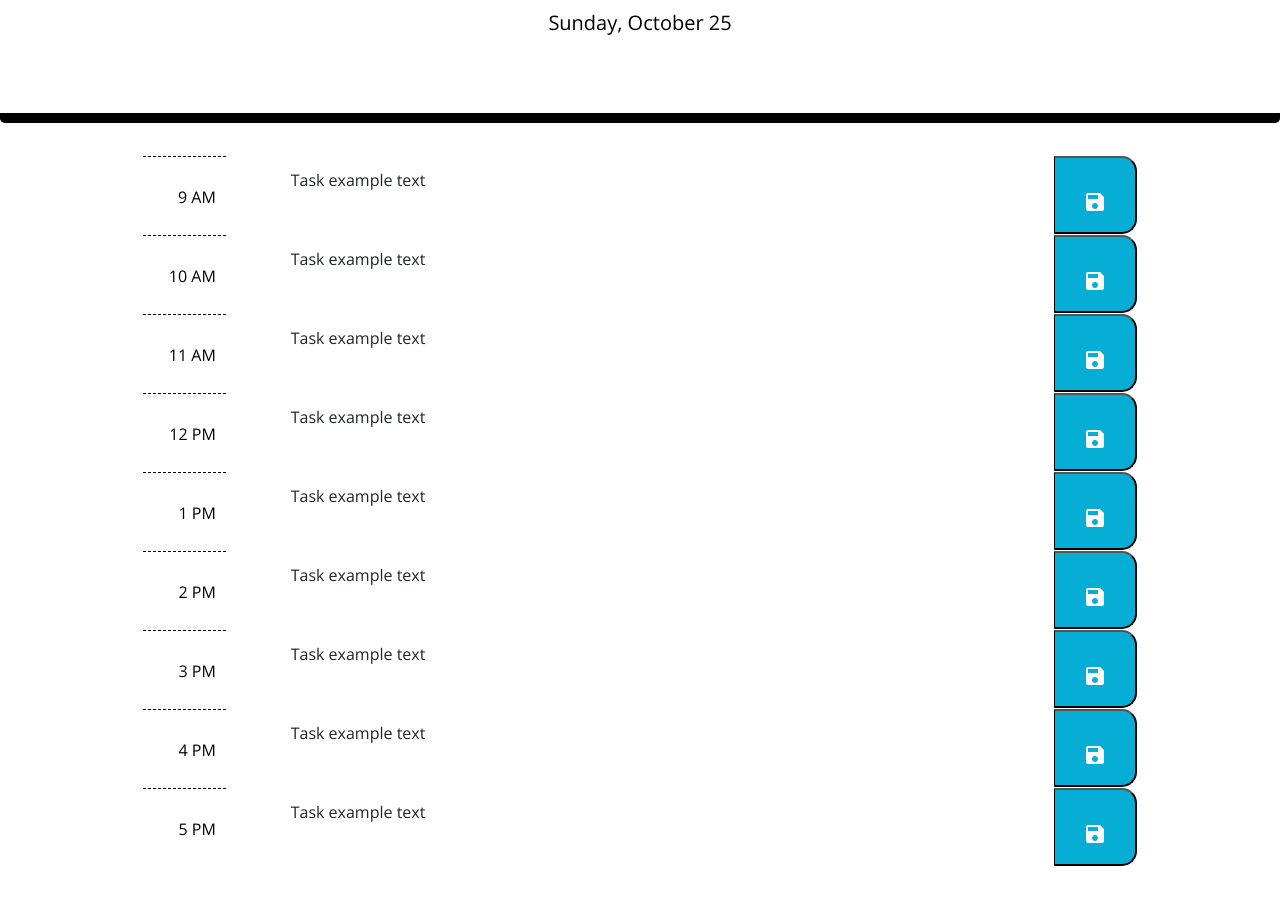
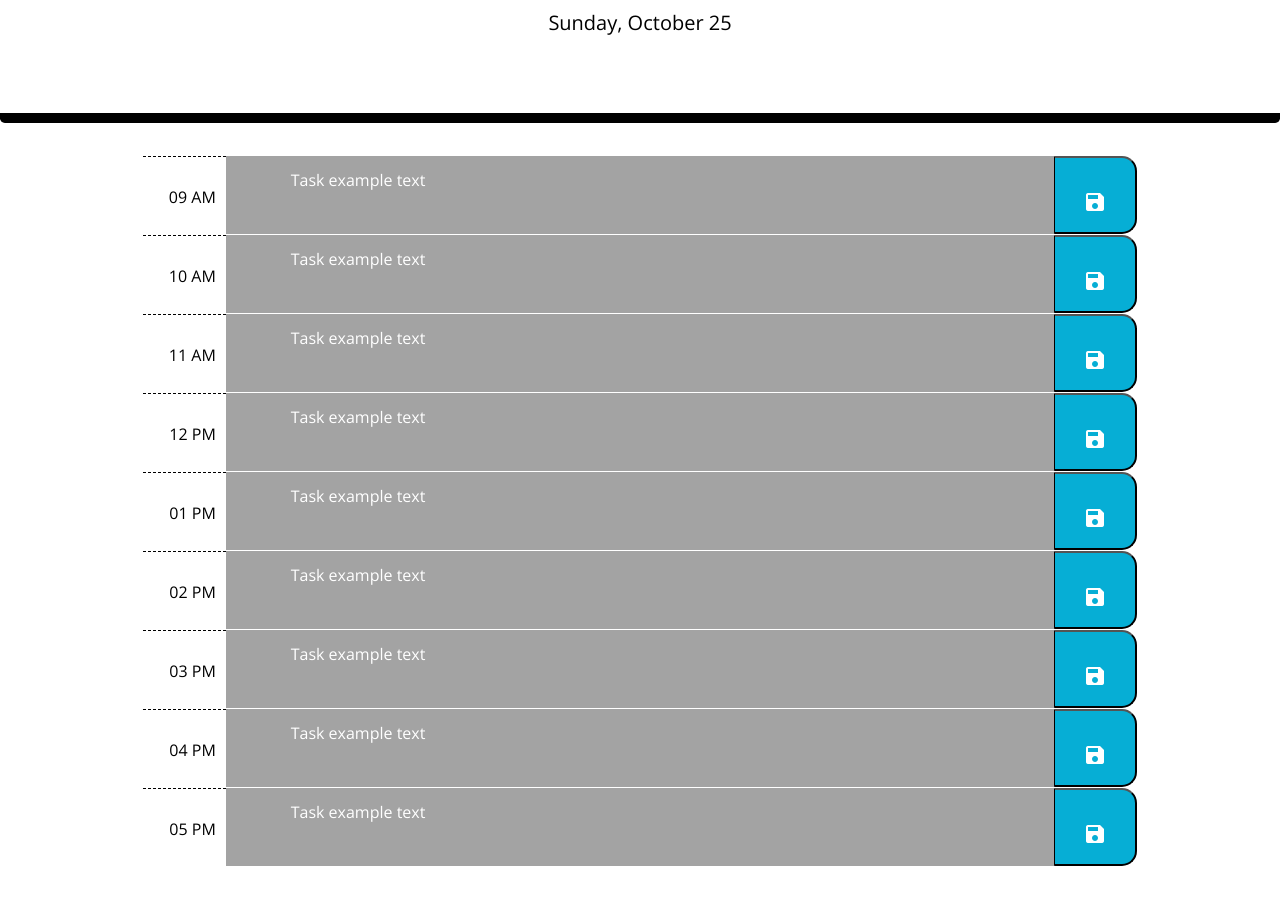
Before and after one commit to MikeGShelby/work-day-scheduler, a plain HTML site: page index.html in a window 1280 px wide. Shown: the part 181-1086 px from the top of the page. Drawn offline with nearby package versions, Linux system fonts and the light colour scheme.

Commit message:
add time block color coding

```diff
--- a/assets/js/script.js
+++ b/assets/js/script.js
@@ -1,12 +1,91 @@
+var tasks = []
+
+
 var currentDate = moment().format("dddd" + ", " + "MMMM DD");
 
 // add current day and date to header
 $('#currentDay').text(currentDate);
 
+// // LOAD ANY SAVED TASKS WHEN PAGE IS LOADED
+// var loadTasks = function() {
+//     tasks = JSON.parse(localStorage.getItem("tasks"));
+
+//     // STEP 1: if nothing in localStorage, create a new object to track all task for each time block
+//     if (!tasks) {
+//         tasks = {
+
+//         }
+//     }
+// }
+
+
+
+var auditTask = function () {
+    // get current time and log it to console
+    var currentTime = moment().get("hours");
+    // var currentTime = 16;
+    console.log(currentTime);
+
+    $("li").each(function() {
+
+        // get task time for each task item and display to console
+        var taskTime = parseInt($(this).attr("id"));
+        console.log(taskTime);
+
+        // compare current time to task time and apply conditional styles to each task text area
+        if (taskTime < currentTime) {
+            $(this).find(".text-area").attr("class", "col-10 text-area past");
+            console.log("this happened earlier");
+        }
+
+        else if (taskTime === currentTime) {
+            $(this).find(".text-area").attr("class", "col-10 text-area present");
+            console.log("This is the current time");
+        }
+        else {
+            $(this).find(".text-area").attr("class", "col-10 text-area future");
+            console.log("This hasn't happened yet");
+        }
+
+    })
+}
+
+auditTask();
+
+
+
+
+
+
+
 // get current time
-var currentTime = moment().format("hh a");
-console.log(currentTime);
 
-// get task time
 
-// compare current time to task time
+
+
+
+
+
+// AUDIT TASKS WITH CONDITIONAL FORMATTING BASED ON DUE DATE
+// var auditTask = function() {
+//     // STEP 1: get time from task element
+//     var time = $(#task-hour).text().trim();
+
+    // // STEP 2: convert to moment object at 5:00pm
+    // var time = moment(date, "L").set("hour", 17);
+
+    // // STEP 3: remove any old classes from element
+    // $(taskEl).removeClass("list-group-item-warning list-group-item-danger");
+
+    //  // apply new class if task is near/over due date
+    //  if (moment().isAfter(time)) {
+    //   $(taskEl).addClass("list-group-item-danger");
+    //  }
+    //  else if (Math.abs(moment().diff(time, "days")) <= 2) {
+    //   $(taskEl).addClass("list-group-item-warning");
+    // }
+//   };
+
+
+// load tasks for the first time
+// loadTasks();
--- a/index.html
+++ b/index.html
@@ -29,18 +29,19 @@
     <header class="jumbotron">
       <h1 class="display-3">Work Day Scheduler</h1>
       <p class="lead">A simple calendar app for scheduling your work day</p>
-      <p id="currentDay" class="lead">**Current Day**</p>
+      <p id="currentDay" class="lead"></p>
     </header>
 
     <main class="main">
       <!-- Timeblocks go here -->
       <ul class="col-12 flex-column">
 
-        <li class="row">
+        <li id="9" class="row">
           <section class="col-1 hour">
-            9 AM
+            09 AM
           </section>
-          <section id="text-area" class="col-10">
+          <section
+          class="col-10 text-area">
             Task example text
           </section>
           <button class="col-1 saveBtn">
@@ -50,11 +51,12 @@
           </button>
         </li>
 
-        <li class="row">
+        <li id="10" class="row">
           <section class="col-1 hour">
             10 AM
           </section>
-          <section id="text-area" class="col-10">
+          <section
+          class="col-10 text-area">
             Task example text
           </section>
           <button class="col-1 saveBtn">
@@ -64,11 +66,12 @@
           </button>
         </li>
 
-        <li class="row">
+        <li id="11" class="row">
           <section class="col-1 hour">
             11 AM
           </section>
-          <section id="text-area" class="col-10">
+          <section
+          class="col-10 text-area">
             Task example text
           </section>
           <button class="col-1 saveBtn">
@@ -78,11 +81,12 @@
           </button>
         </li>
 
-        <li class="row">
+        <li id="12" class="row">
           <section class="col-1 hour">
             12 PM
           </section>
-          <section id="text-area" class="col-10">
+          <section
+          class="col-10 text-area">
             Task example text
           </section>
           <button class="col-1 saveBtn">
@@ -92,11 +96,12 @@
           </button>
         </li>
 
-        <li class="row">
+        <li id="13" class="row">
           <section class="col-1 hour">
-            1 PM
+          01 PM
           </section>
-          <section id="text-area" class="col-10">
+          <section
+          class="col-10 text-area">
             Task example text
           </section>
           <button class="col-1 saveBtn">
@@ -106,11 +111,12 @@
           </button>
         </li>
 
-        <li class="row">
+        <li id="14" class="row">
           <section class="col-1 hour">
-            2 PM
+           02 PM
           </section>
-          <section id="text-area" class="col-10">
+          <section
+          class="col-10 text-area">
             Task example text
           </section>
           <button class="col-1 saveBtn">
@@ -120,11 +126,12 @@
           </button>
         </li>
 
-        <li class="row">
+        <li id="15" class="row">
           <section class="col-1 hour">
-            3 PM
+            03 PM
           </section>
-          <section id="text-area" class="col-10">
+          <section
+          class="col-10 text-area">
             Task example text
           </section>
           <button class="col-1 saveBtn">
@@ -134,11 +141,12 @@
           </button>
         </li>
 
-        <li class="row">
+        <li id="16" class="row">
           <section class="col-1 hour">
-            4 PM
+            04 PM
           </section>
-          <section id="text-area" class="col-10">
+          <section
+          class="col-10 text-area">
             Task example text
           </section>
           <button class="col-1 saveBtn">
@@ -148,11 +156,12 @@
           </button>
         </li>
 
-        <li class="row">
+        <li id="17" class="row">
           <section class="col-1 hour">
-            5 PM
+            05 PM
           </section>
-          <section id="text-area" class="col-10">
+          <section
+          class="col-10 text-area">
             Task example text
           </section>
           <button class="col-1 saveBtn">
```
